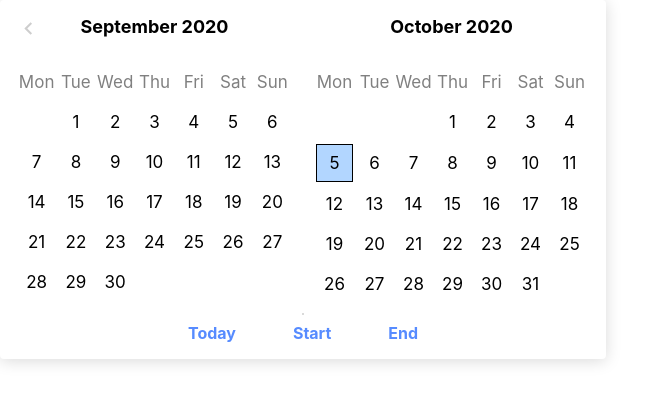
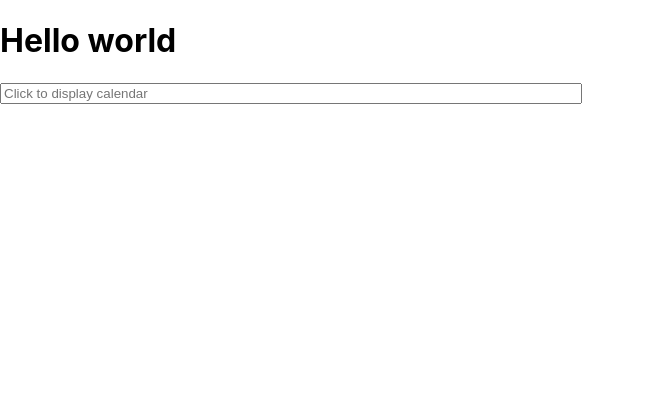
Before and after one commit to abdoolly/commit-viewer-frontend, a React (Create React App) app: page / in a window 1280 px wide. Shown: the top 402 px of the page, without its empty margins (0-672 px from the left). Built offline with nearby package versions, Linux system fonts and the light colour scheme.

Commit message:
made the calendar as an input

```diff
--- a/src/components/Calendar/Calendar.css
+++ b/src/components/Calendar/Calendar.css
@@ -9,6 +9,9 @@
     display: inline-grid;
     grid-template-columns: 1fr 1fr;
     column-gap: 20px;
+    position: absolute;
+    top: 30px;
+    left: 0;
 }
 
 .left-comp{
@@ -68,3 +71,11 @@
     text-decoration: none;
     font-weight: bold;
 }
+
+.parent-calendar {
+    position: relative;
+}
+
+.calendar-input {
+    width: 574px;
+}
--- a/src/components/Calendar/Calendar.jsx
+++ b/src/components/Calendar/Calendar.jsx
@@ -1,5 +1,6 @@
 import { DateTime } from 'luxon';
-import React, { useCallback, useMemo, useState } from 'react';
+import { none } from 'ramda';
+import React, { useCallback, useEffect, useMemo, useState } from 'react';
 import Arrow from '../Arrow/Arrow';
 import BoldText from '../BoldText/BoldText';
 import NumSquare from '../NumSquare/NumSquare';
@@ -29,6 +30,7 @@ const Calendar = ({
     let [prev, setPrevDate] = useState(current.minus({ months: 1 }));
     const [selectedDates, setSelectedDates] = useState({});
     const [dateRange, setDateRange] = useState(null);
+    const [hideCalendar, setHideCalendar] = useState(true);
 
     let filteredCurrent = useMemo(() => filterMonthDays(current), [current]);
     let filteredPrev = useMemo(() => filterMonthDays(prev), [prev]);
@@ -112,12 +114,40 @@ const Calendar = ({
 
                 // call the other functions outside here
                 onDateSelection(new Date(keys[1]), new Date(keys[0]));
+
+                // since we selected a date range already then we need to hide the calendar
+                setTimeout(() => setHideCalendar(true), 400);
             }
         }
     }, [selectedDates]);
 
+    const onClickCalendarInput = () => {
+        setHideCalendar(!hideCalendar);
+    }
+
+    // the listener that catches the outside click
+    const onClickOutside = (e) => {
+        if (!document.getElementById('calendar-id').contains(e.target)) {
+            setHideCalendar(true);
+        }
+    };
+
+    // making an onclick listener to make the calendar hide on clicking outside
+    useEffect(() => {
+        window.addEventListener('click', onClickOutside);
+        return () => window.removeEventListener('click', onClickOutside);
+    }, []);
+    const dateRangeText = useMemo(() => {
+        if (!dateRange || Object.keys(dateRange).length !== 2)
+            return '';
+
+        return `${dateRange.start}, ${dateRange.end}`;
+    }, [dateRange]);
+
     return (
-        <div className="calendar">
+        <div id="calendar-id" className="parent-calendar">
+            <input onClick={onClickCalendarInput} value={dateRangeText} onChange={() => { }} className="calendar-input" type="text" placeholder="Click to display calendar" />
+            <div className="calendar" style={{ display: `${hideCalendar ? 'none' : ''}` }}>
                 <div className="left-comp">
                     <div className="upper-part-left" >
                         <Arrow direction="left" size={25} onClick={onClickLeftArrow} />
@@ -176,7 +206,7 @@ const Calendar = ({
                     </div>
                 </div>
             </div>
-
+        </div>
     );
 };
 
--- a/src/pages/Home/Home.jsx
+++ b/src/pages/Home/Home.jsx
@@ -7,6 +7,7 @@ const Home = () => {
     }
     return (
         <div>
+            <h1>Hello world</h1>
             <Calendar onDateSelection={callOnDateSelection} />
         </div>
     );
```
Lines whose indentation alone changed are shown as unchanged.
